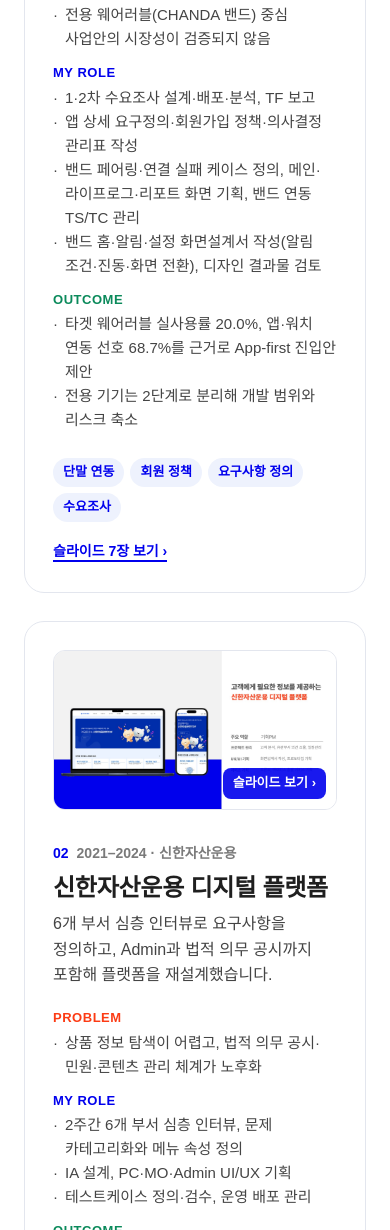
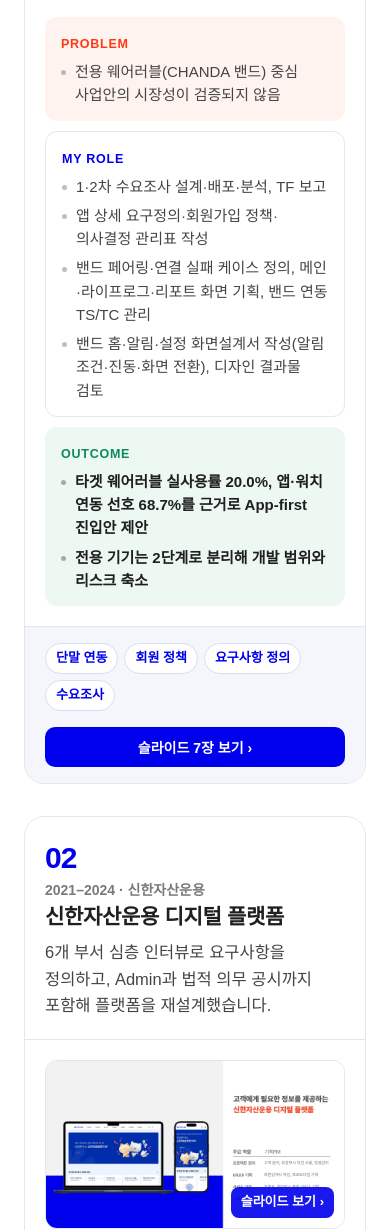
Before and after one commit to limlim1013-monica/hyelim-portfolio, a plain HTML site: page index.html in a window 390 px wide. Shown: the part 4903-6133 px from the top of the page. Drawn offline with Linux system fonts and the light colour scheme; a web font is replaced by a local one.

Commit message:
Main page: more readable featured project cards (layout only)
- Title and one-liner span the card top; thumbnail and PROBLEM/ROLE/OUTCOME side by side
- PROBLEM/OUTCOME on tinted panels, ROLE outlined, clearer bullets
- Tags and slide button grouped in a card footer row; mobile stacks cleanly

Co-Authored-By: Claude Opus 5.5 <noreply@anthropic.com>

```diff
--- a/index.html
+++ b/index.html
@@ -68,21 +68,32 @@
   .badge-new { display: inline-block; background: var(--accent); color: #fff; font-size: 11px; font-weight: 800; padding: 2px 8px; border-radius: 999px; vertical-align: 3px; margin-left: 6px; letter-spacing: .04em; }
 
   /* projects */
-  .projects { display: grid; gap: 28px; }
-  .project { display: grid; grid-template-columns: 420px 1fr; gap: 32px; border: 1px solid var(--line); border-radius: 20px; padding: 28px; background: #fff; }
-  .project .thumb { border-radius: 12px; overflow: hidden; border: 1px solid var(--line); cursor: zoom-in; position: relative; align-self: start; }
+  .projects { display: grid; gap: 32px; }
+  .project { border: 1px solid var(--line); border-radius: 20px; background: #fff; overflow: hidden; }
+  .phead { display: grid; grid-template-columns: auto 1fr; gap: 20px; align-items: start; padding: 32px 36px 26px; border-bottom: 1px solid var(--line); }
+  .phead .no { font-size: 40px; font-weight: 900; color: var(--blue); line-height: 1; letter-spacing: -.03em; padding-top: 2px; font-variant-numeric: tabular-nums; }
+  .project .meta { font-size: 14px; color: var(--muted); font-weight: 600; }
+  .project h3 { font-size: 25px; color: var(--ink); margin: 2px 0 8px; letter-spacing: -.015em; line-height: 1.35; }
+  .project .one { font-size: 16.5px; color: var(--text); max-width: 760px; }
+  .pbody { display: grid; grid-template-columns: 380px 1fr; gap: 32px; padding: 28px 36px; align-items: start; }
+  .project .thumb { border-radius: 12px; overflow: hidden; border: 1px solid var(--line); cursor: zoom-in; position: sticky; top: 88px; }
   .project .thumb::after { content: "슬라이드 보기 ›"; position: absolute; right: 10px; bottom: 10px; background: rgba(0,0,237,.9); color: #fff; font-size: 13px; font-weight: 700; padding: 5px 10px; border-radius: 8px; }
-  .project .meta { font-size: 14px; color: var(--muted); font-weight: 600; }
-  .project .meta .no { color: var(--blue); font-weight: 900; margin-right: 8px; }
-  .project h3 { font-size: 24px; color: var(--ink); margin: 4px 0 4px; letter-spacing: -.01em; }
-  .project .one { font-size: 16px; margin-bottom: 18px; }
-  .pro { display: grid; grid-template-columns: 92px 1fr; gap: 8px 14px; font-size: 15px; }
-  .pro dt { font-weight: 800; font-size: 13px; letter-spacing: .04em; padding-top: 2px; }
-  .pro dt.p { color: var(--accent); } .pro dt.r { color: var(--blue); } .pro dt.o { color: #0B8A5B; }
-  .pro dd ul { list-style: none; } .pro dd li { position: relative; padding-left: 12px; } .pro dd li::before { content: "·"; position: absolute; left: 0; }
-  .tags { display: flex; flex-wrap: wrap; gap: 6px; margin-top: 18px; }
-  .tag { background: var(--blue-soft); color: var(--blue); font-size: 13px; font-weight: 600; padding: 4px 10px; border-radius: 999px; }
-  .view-btn { margin-top: 18px; display: inline-block; font-size: 14px; font-weight: 700; color: var(--blue); border-bottom: 2px solid var(--blue); cursor: pointer; background: none; border-top: 0; border-left: 0; border-right: 0; font-family: inherit; }
+  .pro { display: grid; gap: 10px; font-size: 15px; }
+  .pro .row { display: grid; grid-template-columns: 84px 1fr; gap: 14px; padding: 14px 18px; border-radius: 12px; }
+  .pro .row.p { background: var(--accent-soft); }
+  .pro .row.r { background: #fff; border: 1px solid var(--line); }
+  .pro .row.o { background: #EDF8F2; }
+  .pro .lbl { font-weight: 800; font-size: 12.5px; letter-spacing: .06em; padding-top: 3px; }
+  .pro .p .lbl { color: var(--accent); } .pro .r .lbl { color: var(--blue); } .pro .o .lbl { color: #0B8A5B; }
+  .pro ul { list-style: none; display: grid; gap: 6px; }
+  .pro li { position: relative; padding-left: 14px; line-height: 1.55; }
+  .pro li::before { content: ""; position: absolute; left: 0; top: .68em; width: 5px; height: 5px; border-radius: 50%; background: currentColor; opacity: .35; }
+  .pro .o li { color: var(--ink); font-weight: 600; }
+  .pfoot { display: flex; align-items: center; justify-content: space-between; gap: 16px; flex-wrap: wrap; padding: 18px 36px; background: var(--panel); border-top: 1px solid var(--line); }
+  .tags { display: flex; flex-wrap: wrap; gap: 6px; }
+  .tag { background: #fff; color: var(--blue); border: 1px solid #D6DDF8; font-size: 13px; font-weight: 600; padding: 4px 10px; border-radius: 999px; }
+  .view-btn { display: inline-block; font-size: 14px; font-weight: 700; color: #fff; background: var(--blue); border: 0; border-radius: 10px; padding: 10px 16px; cursor: pointer; font-family: inherit; white-space: nowrap; }
+  .view-btn:hover { background: #0000C2; }
 
   /* slide gallery */
   .slides-head { display: flex; align-items: flex-end; justify-content: space-between; gap: 16px; margin-bottom: 20px; }
@@ -114,7 +125,8 @@
 
   @media (max-width: 960px) {
     .metrics, .strengths { grid-template-columns: 1fr 1fr; }
-    .project { grid-template-columns: 1fr; }
+    .pbody { grid-template-columns: 1fr; }
+    .project .thumb { position: relative; top: 0; }
     .gallery button { flex-basis: 260px; }
   }
   @media (max-width: 640px) {
@@ -122,8 +134,13 @@
     .metrics, .strengths { grid-template-columns: 1fr; }
     .gallery button { flex-basis: 78%; }
     .slides-nav { display: none; }
-    .pro { grid-template-columns: 1fr; gap: 2px; }
-    .pro dd { margin-bottom: 8px; }
+    .phead { grid-template-columns: 1fr; gap: 6px; padding: 24px 20px 20px; }
+    .phead .no { font-size: 30px; }
+    .project h3 { font-size: 21px; }
+    .pbody { padding: 20px; gap: 20px; }
+    .pro .row { grid-template-columns: 1fr; gap: 6px; padding: 14px 16px; }
+    .pfoot { padding: 16px 20px; }
+    .view-btn { width: 100%; text-align: center; }
     .lb { padding: 56px 8px; }
   }
   @media print {
@@ -320,18 +337,25 @@ projects.forEach(p => {
   const el = document.createElement('article');
   el.className = 'project';
   el.innerHTML = `
-    <div class="thumb" data-slides="${p.slides.join(',')}" tabindex="0" role="button" aria-label="${esc(p.title)} 슬라이드 보기">
-      <img src="${img(p.slides[0])}" alt="${esc(p.title)} 대표 슬라이드" loading="lazy">
+    <header class="phead">
+      <span class="no">${p.no}</span>
+      <div>
+        <div class="meta">${p.period} · ${esc(p.org)}${p.isNew ? '<span class="badge-new">NEW</span>' : ''}</div>
+        <h3>${esc(p.title)}</h3>
+        <p class="one">${esc(p.one)}</p>
+      </div>
+    </header>
+    <div class="pbody">
+      <div class="thumb" data-slides="${p.slides.join(',')}" tabindex="0" role="button" aria-label="${esc(p.title)} 슬라이드 보기">
+        <img src="${img(p.slides[0])}" alt="${esc(p.title)} 대표 슬라이드" loading="lazy">
+      </div>
+      <div class="pro">
+        <div class="row p"><div class="lbl">PROBLEM</div>${li(p.problem)}</div>
+        <div class="row r"><div class="lbl">MY ROLE</div>${li(p.role)}</div>
+        <div class="row o"><div class="lbl">OUTCOME</div>${li(p.outcome)}</div>
+      </div>
     </div>
-    <div>
-      <div class="meta"><span class="no">${p.no}</span>${p.period} · ${esc(p.org)}${p.isNew ? '<span class="badge-new">NEW</span>' : ''}</div>
-      <h3>${esc(p.title)}</h3>
-      <p class="one">${esc(p.one)}</p>
-      <dl class="pro">
-        <dt class="p">PROBLEM</dt><dd>${li(p.problem)}</dd>
-        <dt class="r">MY ROLE</dt><dd>${li(p.role)}</dd>
-        <dt class="o">OUTCOME</dt><dd>${li(p.outcome)}</dd>
-      </dl>
+    <div class="pfoot">
       <div class="tags">${p.tags.map(t => `<span class="tag">${esc(t)}</span>`).join('')}</div>
       <button class="view-btn" data-slides="${p.slides.join(',')}">슬라이드 ${p.slides.length}장 보기 ›</button>
     </div>`;
```
